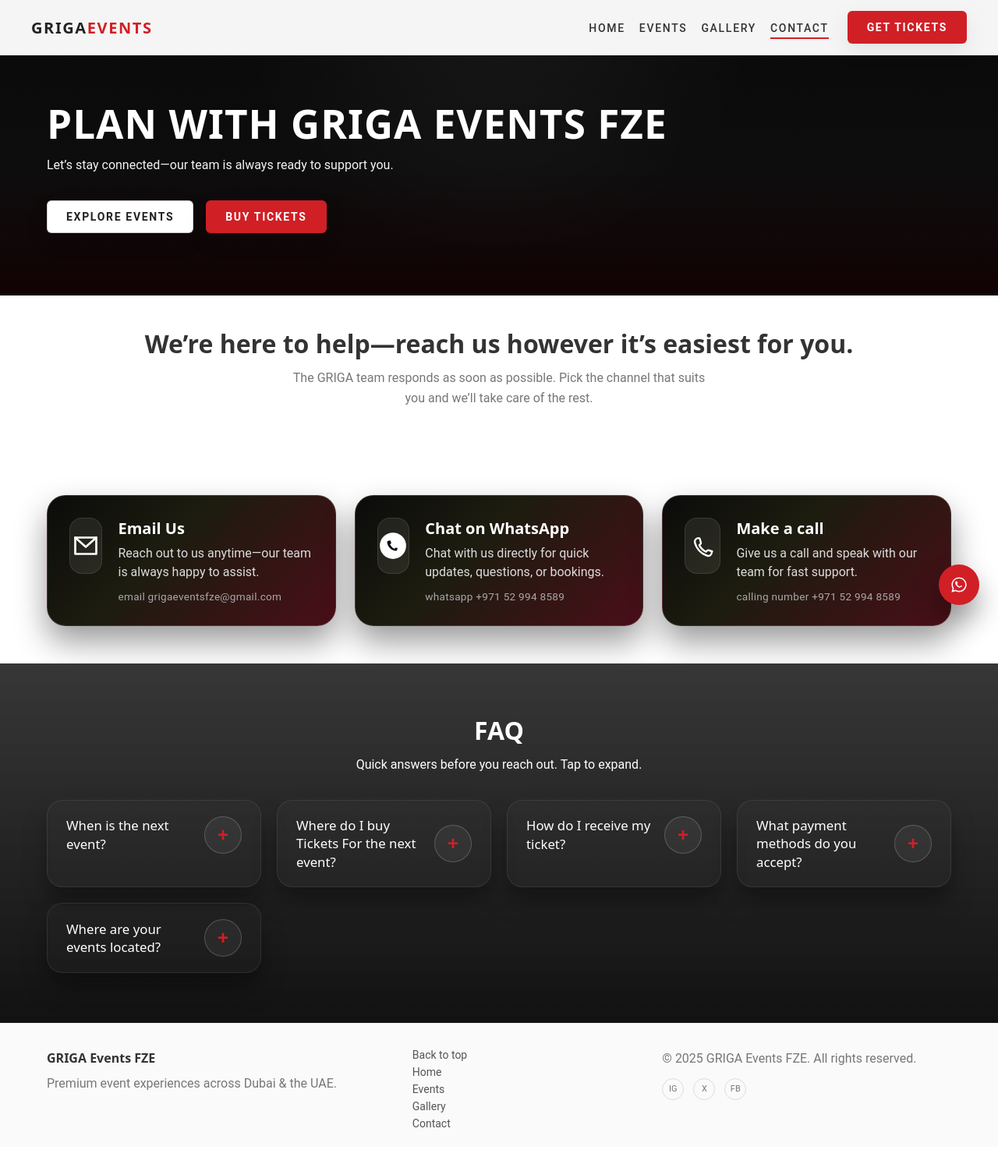
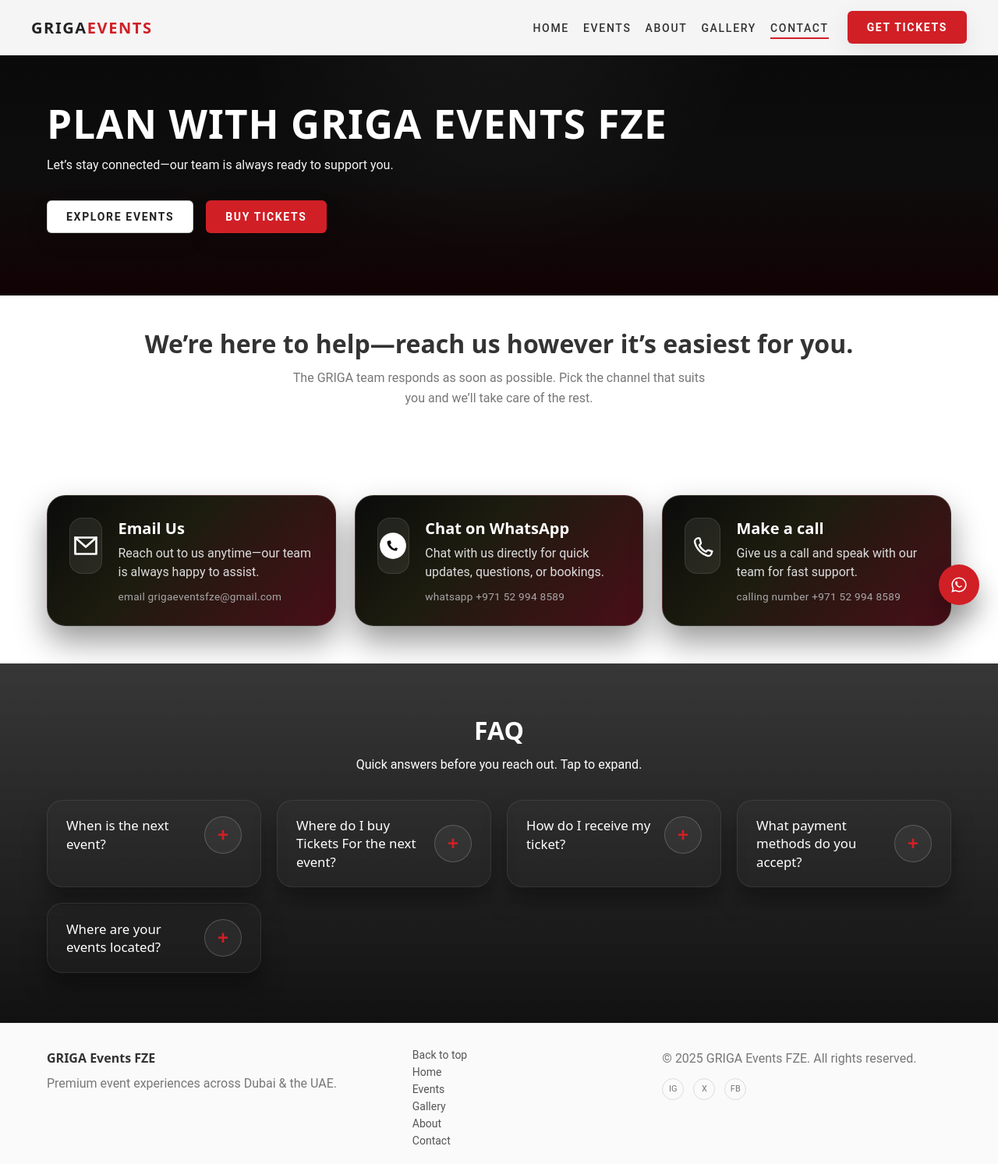
Before and after one commit to teekreatives/griga-events-fze-website, a plain HTML site: page contact.html in a window 1280 px wide. Shown: the whole page at 78% size. Before the commit the page ends 1471 px from the top, so only its background shows below. Drawn offline with nearby package versions, Linux system fonts and the light colour scheme.

Commit message:
Add About link to navigation for improved site accessibility

```diff
--- a/contact.html
+++ b/contact.html
@@ -28,6 +28,7 @@
         <ul class="nav-links">
           <li><a href="home.html">Home</a></li>
           <li><a href="events.html">Events</a></li>
+          <li><a href="home.html#about-preview">About</a></li>
           <li><a href="gallery.html">Gallery</a></li>
           <li><a href="contact.html" class="active">Contact</a></li>
         </ul>
@@ -183,6 +184,7 @@
         <a href="home.html">Home</a>
         <a href="events.html">Events</a>
         <a href="gallery.html">Gallery</a>
+        <a href="about.html">About</a>
         <a href="contact.html" class="active">Contact</a>
       </div>
       <div class="footer-meta">
```
